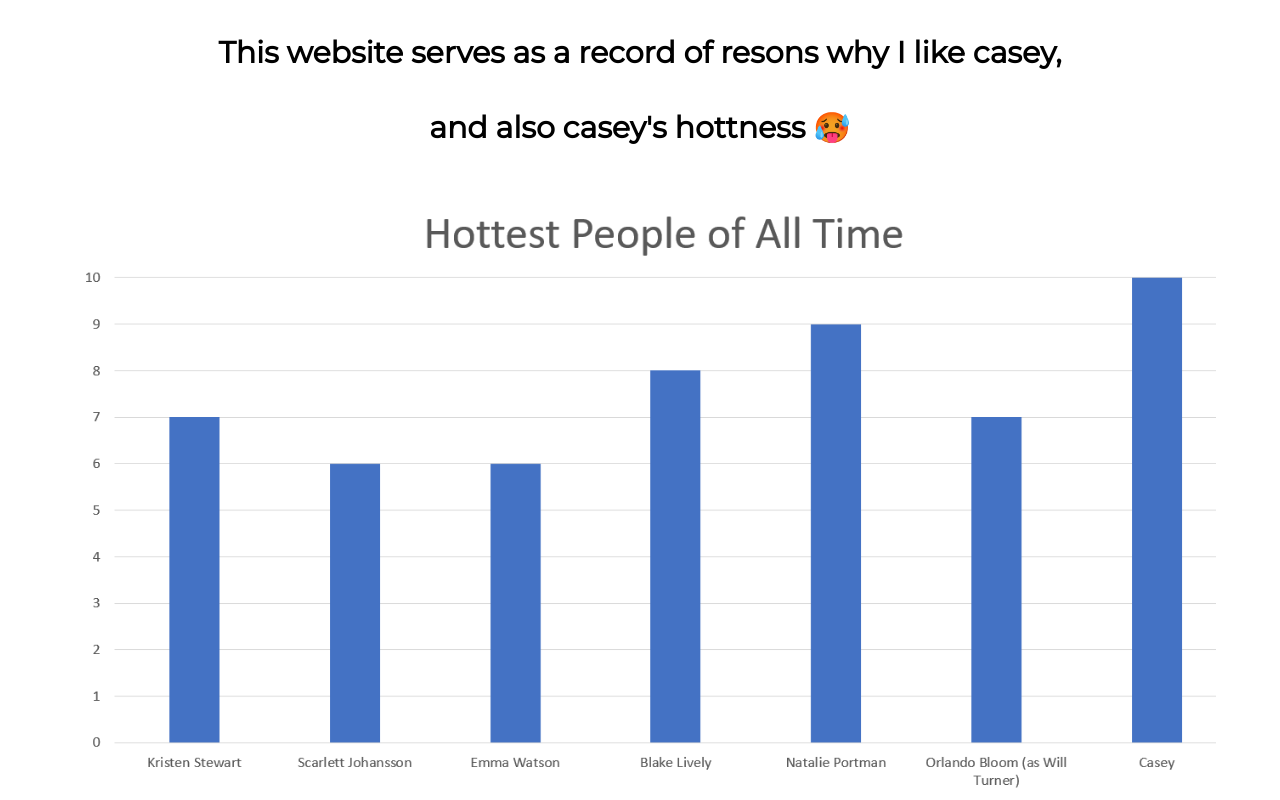
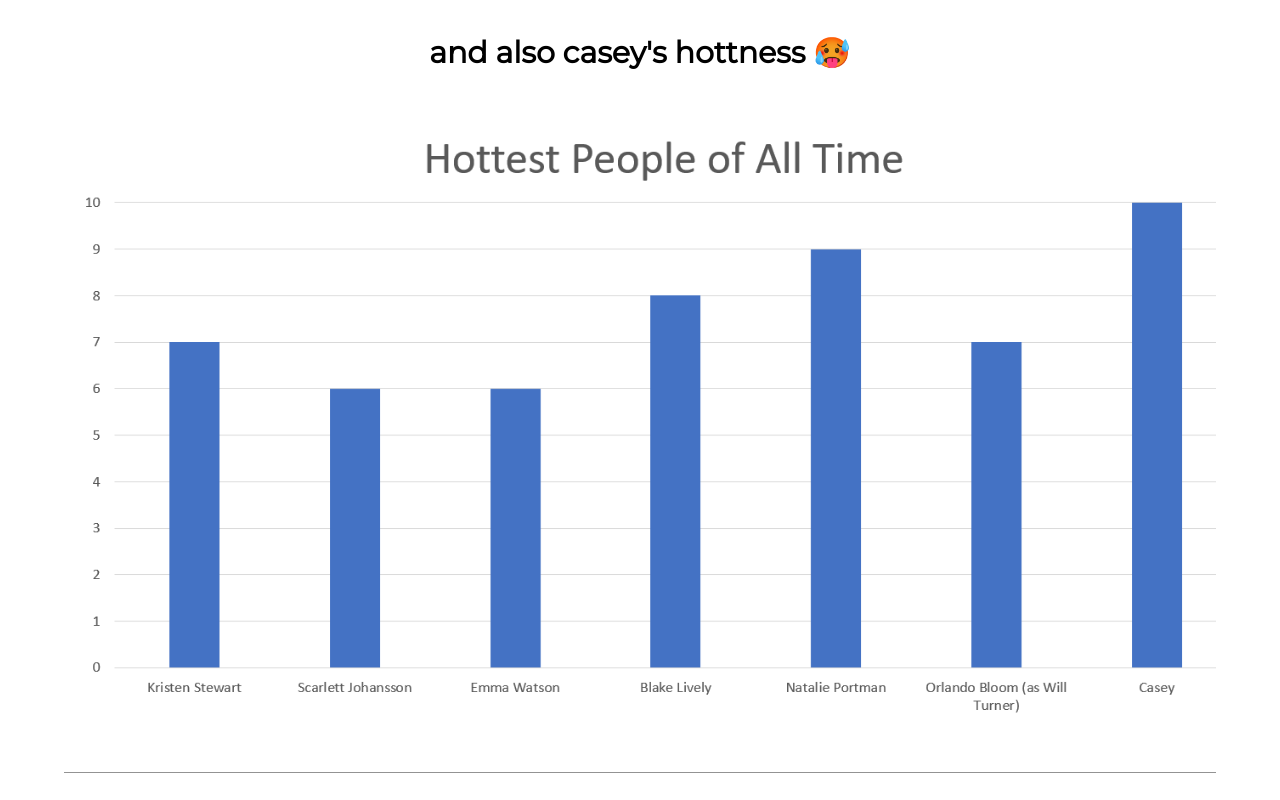
Before and after one commit to Clarkson1415/For-Casey-Website, a plain HTML site: page index.html in a window 1280 px wide. Shown: the top 800 px of the page. Drawn offline with nearby package versions, Linux system fonts and the light colour scheme.

Commit message:
Update index.html

```diff
--- a/index.html
+++ b/index.html
@@ -39,7 +39,8 @@ img {margin-bottom: -7px}
 
 <div class="w3-clear"></div>
 <header class="w3-center w3-margin-bottom">
-  <h1><b> <p style="font-size:30px"> This website serves as a record of resons why I like casey,  </b> </p> </h1>
+  <!-- <h1><b> <p style="font-size:30px"> This website serves as a record of resons why I like casey,  </b> </p> </h1>-->
+
   <h1><b> <p style="font-size:30px"> and also casey's hottness &#129397  </b> </p> </h1>
 
   <!-- button -->
```
